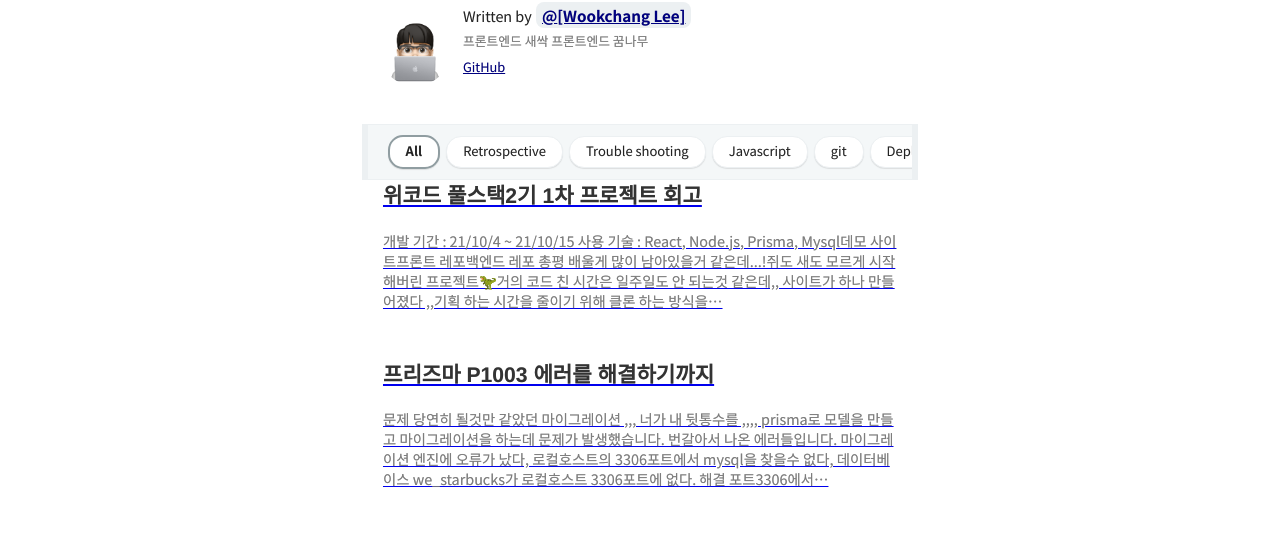
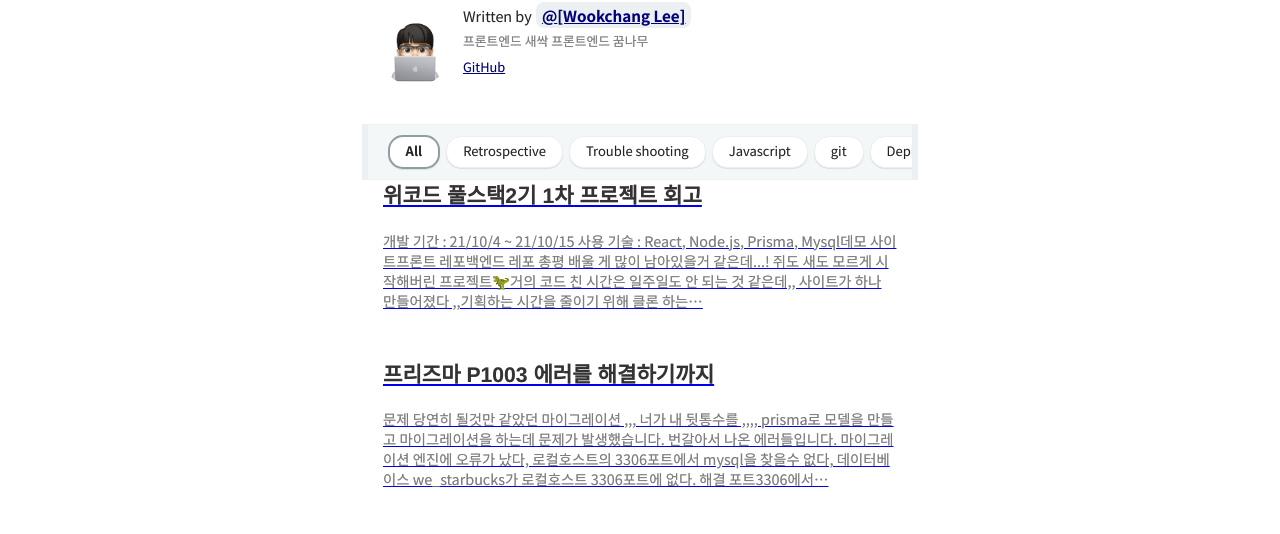
Before and after one commit to wook95/wook95.github.io, a Gatsby site: page / in a window 1280 px wide. Shown: the part 198-732 px from the top of the page. Built offline with nearby package versions, Linux system fonts and the light colour scheme; Gatsby itself is replaced by a stand-in of ours; some packages are replaced by stand-ins of ours; what typography-theme-github would draw is missing.

Commit message:
Fix: fix typo

```diff
--- a/content/blog/Retrospective/위코드 풀스택2기 1차 프로젝트 회고.md
+++ b/content/blog/Retrospective/위코드 풀스택2기 1차 프로젝트 회고.md
@@ -16,9 +16,9 @@ draft: false
 
 ## 총평
 
-배울게 많이 남아있을거 같은데...!쥐도 새도 모르게 시작해버린 프로젝트🦖
-거의 코드 친 시간은 일주일도 안 되는것 같은데,, 사이트가 하나 만들어졌다 ,,
-기획 하는 시간을 줄이기 위해 클론 하는 방식을 채택했다고 해도 정말 몰입 하는 시간이 아니었다면 할수 없었지 않았을까 생각이 듭니다.
+배울 게 많이 남아있을거 같은데...! 쥐도 새도 모르게 시작해버린 프로젝트🦖
+거의 코드 친 시간은 일주일도 안 되는 것 같은데,, 사이트가 하나 만들어졌다 ,,
+기획하는 시간을 줄이기 위해 클론 하는 방식을 채택했다고 해도 정말 몰입 하는 시간이 아니었다면 할수 없었지 않았을까 생각이 듭니다.
 신나는 맘으로 시작했지만, 같이 일한다는것은 쉬운일이 아니었고, 일정 산정을 알맞게 하지 못한점이 아쉽습니다.
 하지만 팀 노션에서의 변동사항과 공유사항 전파, 등 의사소통을 위한 노력들이 좋았고, 코드 리뷰를 통해 어디로 가야할지 모르는 코드들은 조금은 방향을 잡는 시간이었습니다. 혼자만 잘 하면 되는게 아니라 같이 잘 하는 능력이 무언인지 엿볼수 있는 기회였습니다.
 
```
